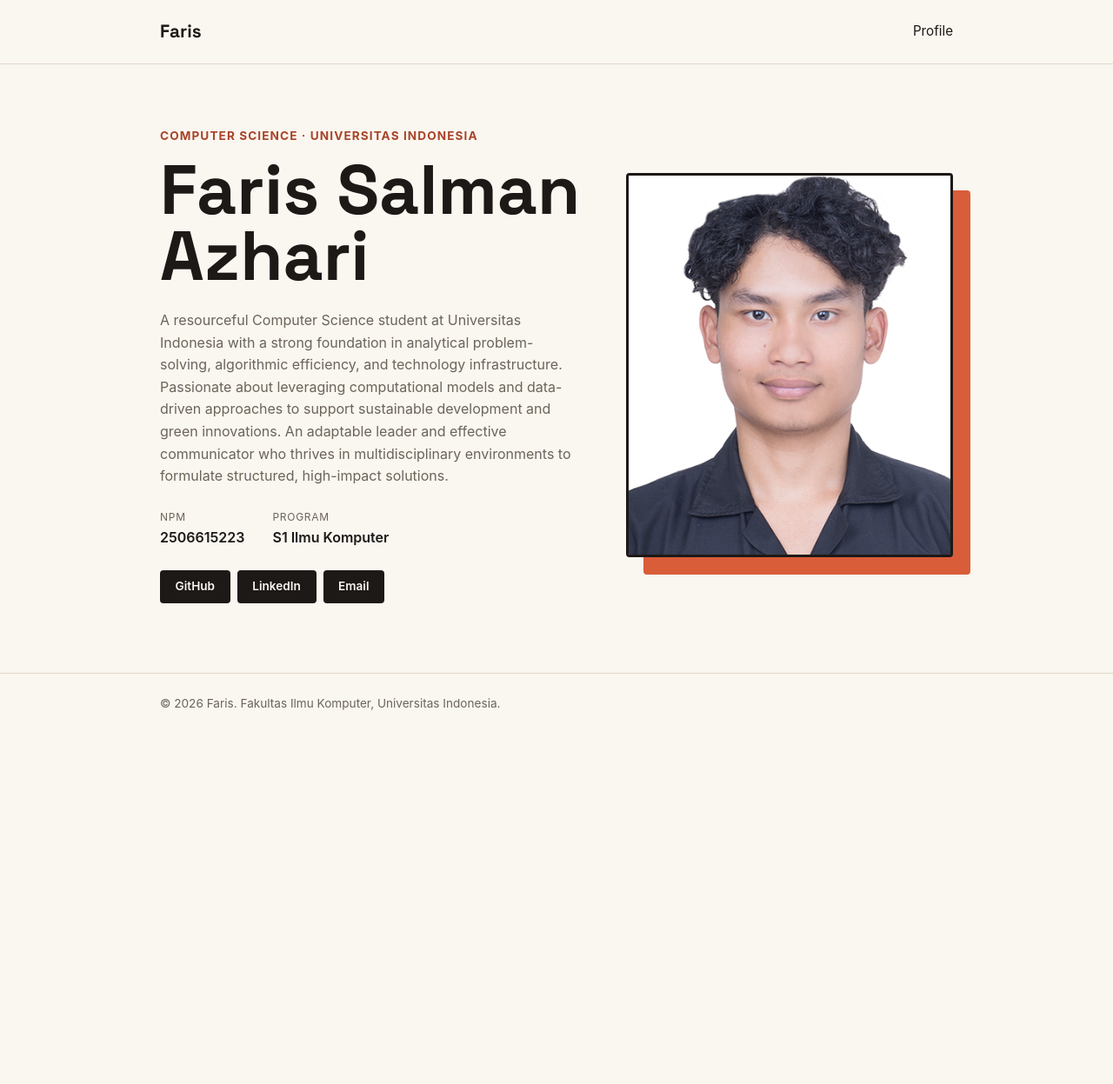
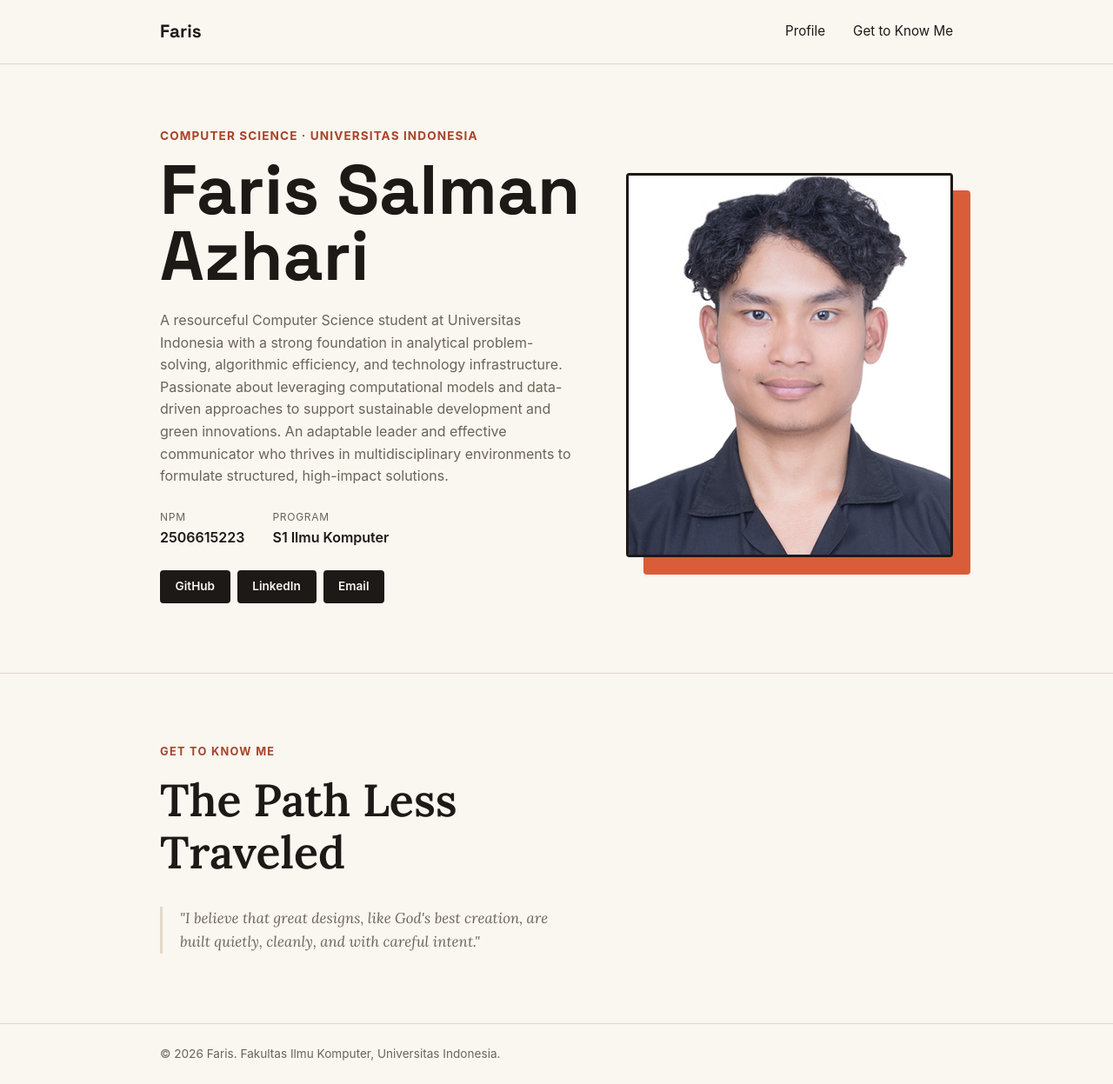
Before and after one commit to Faris2506615223/myportfolio, a Django app: page / in a window 1280 px wide. Shown: the whole page at 87% size. Before the commit the page ends 817 px from the top, so only its background shows below. Run offline with Django 5.2, Linux system fonts and the light colour scheme.

Commit message:
feat: add Get to Know Me section

```diff
--- a/static/css/style.css
+++ b/static/css/style.css
@@ -193,3 +193,52 @@ h1, .brand {
         justify-content: flex-start;
     }
 }
+
+/* Get to Know Me Sectionnnn (tugas 1)*/
+
+.know-me {
+    padding: 5rem 0;
+    border-top: 1px solid var(--line);
+}
+
+.know-me-grid {
+    display: grid;
+    grid-template-columns: 1.1fr 1fr;
+    gap: 3rem;
+    align-items: start;
+}
+
+.know-me-label {
+    font-size: 0.8rem;
+    letter-spacing: 0.1em;
+    text-transform: uppercase;
+    color: var(--accent-dark);
+    font-weight: 700;
+    margin-bottom: 1rem;
+}
+
+.know-me-heading {
+    font-family: "Lora", Georgia, serif;
+    font-size: clamp(2rem, 5vw, 3.25rem);
+    font-weight: 600;
+    line-height: 1.15;
+    margin-bottom: 2rem;
+}
+
+.know-me-quote {
+    font-family: "Lora", Georgia, serif;
+    font-style: italic;
+    font-size: 1.05rem;
+    color: var(--text-muted);
+    border-left: 3px solid var(--line);
+    padding-left: 1.25rem;
+    margin: 0;
+}
+
+
+
+@media (max-width: 600px) {
+    .know-me-grid {
+        grid-template-columns: 1fr;
+    }
+}
--- a/templates/index.html
+++ b/templates/index.html
@@ -6,7 +6,7 @@
     <title>Faris - Portfolio</title>
     <link rel="preconnect" href="https://fonts.googleapis.com">
     <link rel="preconnect" href="https://fonts.gstatic.com" crossorigin>
-    <link href="https://fonts.googleapis.com/css2?family=Space+Grotesk:wght@500;700&display=swap" rel="stylesheet">
+    <link href="https://fonts.googleapis.com/css2?family=Space+Grotesk:wght@500;700&family=Lora:ital,wght@0,600;1,400&display=swap" rel="stylesheet">
     <link rel="stylesheet" href="/static/css/style.css">
 </head>
 <body>
@@ -15,6 +15,7 @@
             <a href="#profile" class="brand">Faris</a>
             <nav>
                 <a href="#profile">Profile</a>
+                <a href="#know-me">Get to Know Me</a>
             </nav>
         </div>
     </header>
@@ -54,6 +55,22 @@
                 </div>
             </div>
         </section>
+<!-- tugas 1 -->
+        <section class="know-me" id="know-me">
+            <div class="container know-me-grid">
+
+                <div class="know-me-left">
+                    <p class="know-me-label">Get to Know Me</p>
+                    <h2 class="know-me-heading">The Path Less Traveled</h2>
+                    <blockquote class="know-me-quote">
+                        "I believe that great designs, like God's best creation, are built quietly, cleanly, and with careful intent."
+                    </blockquote>
+                </div>
+
+
+
+            </div>
+        </section>
     </main>
 
     <footer class="site-footer">
```
Also changed, not shown: README.md.
